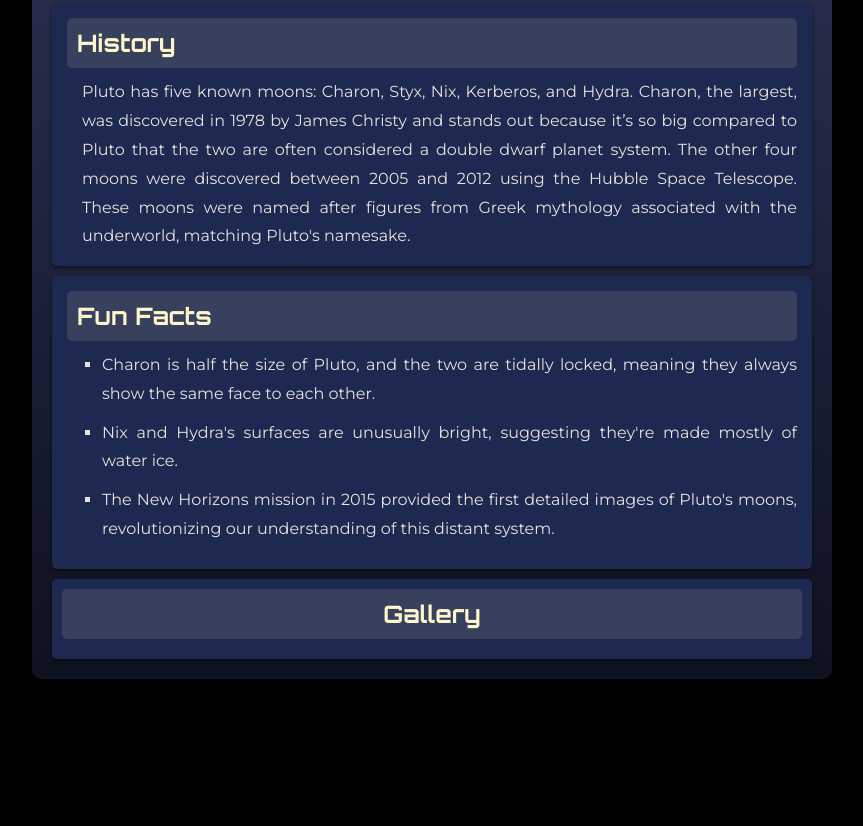
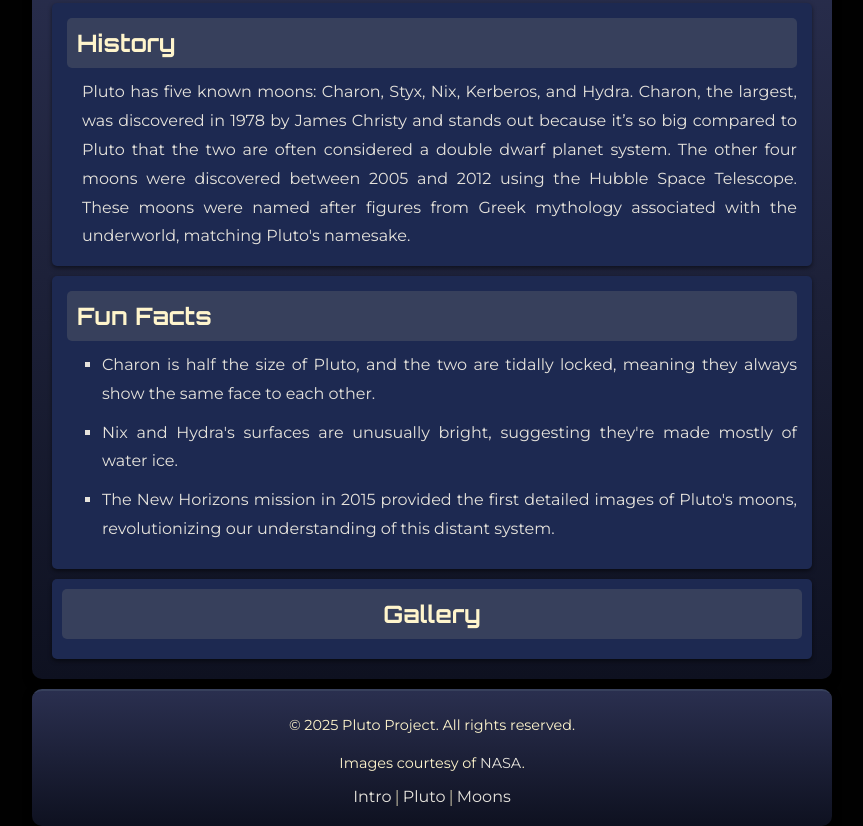
Before and after one commit to lyumii/pluto-project, a plain HTML site: page index.html in a window 1280 px wide. Shown: the part 1958-2784 px from the top of the page, without its empty margins (208-1071 px from the left). Before the commit the page ends 2657 px from the top, so only its background shows below. Drawn offline with Linux system fonts and the light colour scheme.

Commit message:
added a footer with footer styling and fixed footer link in navbar

```diff
--- a/index.html
+++ b/index.html
@@ -22,7 +22,7 @@
         <li><a href="#intro">Intro</a></li>
         <li><a href="#planet">Pluto</a></li>
         <li><a href="#moons">Pluto's Moons</a></li>
-        <li><a href="#">Footer?</a></li>
+        <li><a href="#footer">Footer</a></li>
       </ul>
     </nav>
     <body>
@@ -129,7 +129,21 @@
           <aside><h3>Gallery</h3></aside>
         </section>
       </main>
-      <footer></footer>
+
+      <!-- footer -->
+      <footer id="footer">
+        <div class="footer-content">
+          <p>&copy; 2025 Pluto Project. All rights reserved.</p>
+          <p>
+            Images courtesy of
+            <a href="https://www.nasa.gov/" target="_blank">NASA</a>.
+          </p>
+          <div class="footer-links">
+            <a href="#intro">Intro</a> | <a href="#planet">Pluto</a> |
+            <a href="#moons">Moons</a>
+          </div>
+        </div>
+      </footer>
     </body>
   </header>
   <body></body>
--- a/style.css
+++ b/style.css
@@ -128,7 +128,7 @@ nav a:visited {
 #moons {
   background: linear-gradient(to bottom, #2a2f4f, #0e1120);
   color: #e6e3dc;
-  margin-bottom: 20px;
+  margin-bottom: 10px;
   padding: 20px;
   border-radius: 10px;
   box-shadow: 0 4px 8px rgba(0, 0, 0, 0.5);
@@ -196,3 +196,42 @@ nav a:visited {
   box-shadow: 0 2px 4px rgba(0, 0, 0, 0.5);
   font-weight: bold;
 }
+
+/* footer styling */
+#footer {
+  background: linear-gradient(to bottom, #2a2f4f, #0e1120);
+  color: #fff5cc;
+  text-align: center;
+  padding: 20px;
+  border-top: 2px solid #37405c;
+  box-shadow: 0 4px 8px rgba(0, 0, 0, 0.5);
+  border-radius: 10px;
+}
+
+#footer .footer-content {
+  display: flex;
+  flex-direction: column;
+  align-items: center;
+  gap: 10px;
+}
+
+#footer p {
+  margin: 5px;
+  font-size: 0.9em;
+  font-family: "Montserrat", serif;
+}
+
+#footer a {
+  color: #e6e3dc;
+  text-decoration: none;
+  font-family: "Montserrat", serif;
+}
+
+#footer a:hover {
+  color: #fff5cc;
+  text-decoration: underline;
+}
+
+#footer .footer-links {
+  font-size: 1em;
+}
```
